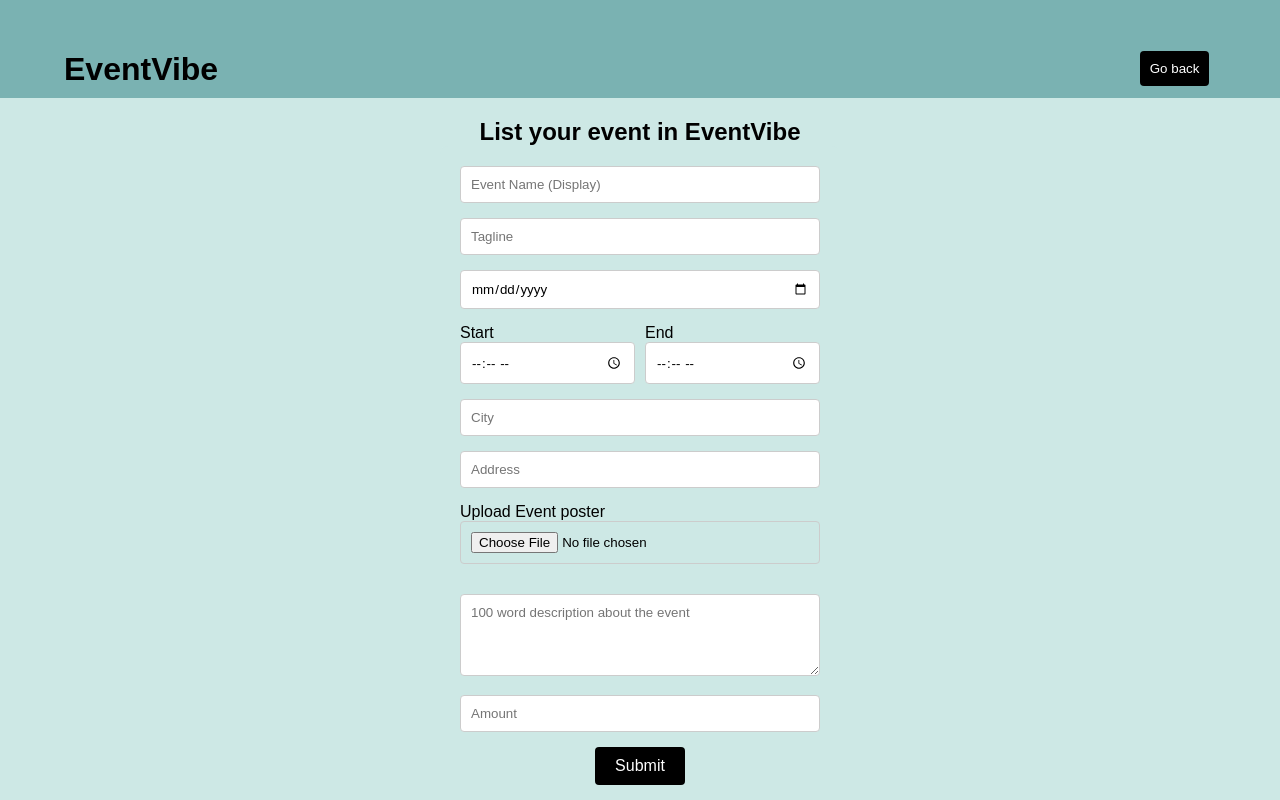
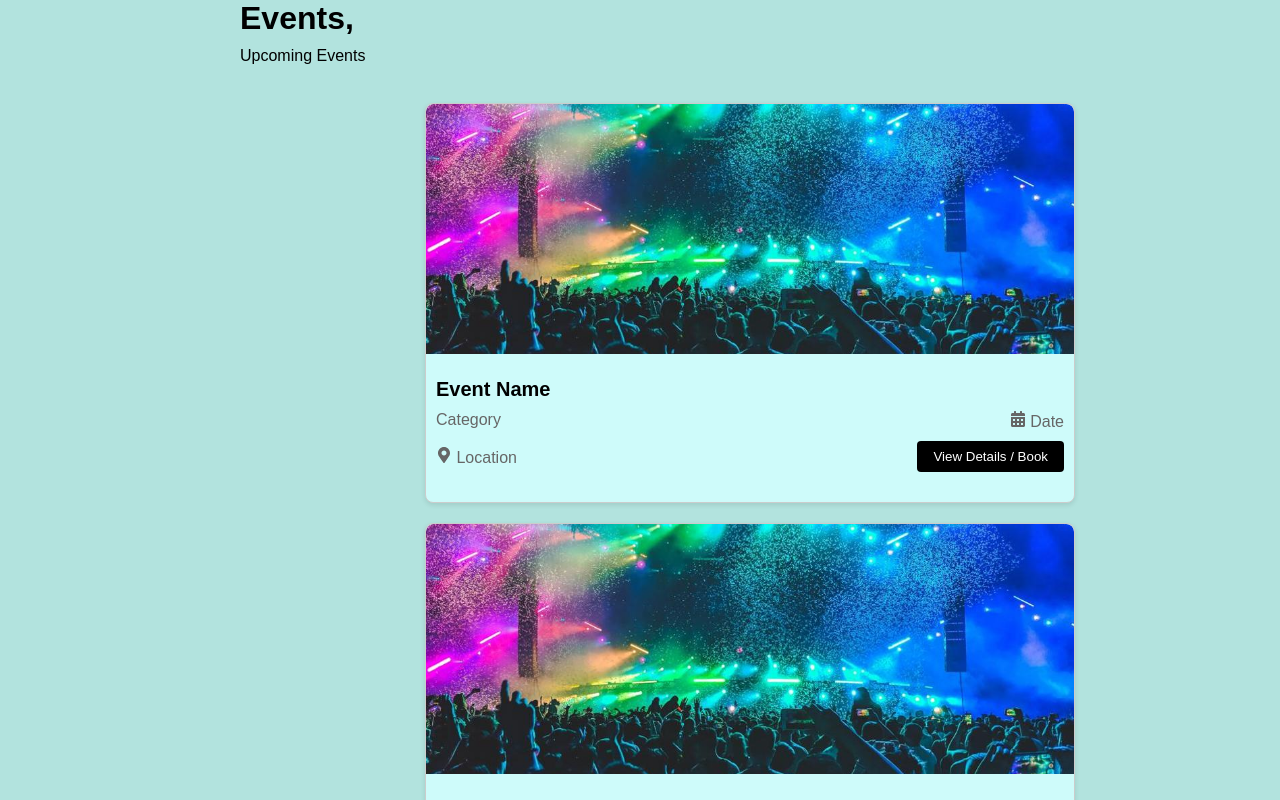
Before and after one commit to Hackathon-Project-Grind/Event-Vibe, a React (Vite) app in the folder FRONTEND/: page / in a window 1280 px wide. Shown: the top 800 px of the page. Built offline with nearby package versions, Linux system fonts and the light colour scheme.

Commit message:
homecss fix

```diff
--- a/FRONTEND/src/App.jsx
+++ b/FRONTEND/src/App.jsx
@@ -1,7 +1,5 @@
 import React from 'react';
 import './App.css';
-
-import './App.css'
 import Navbar from './components/Navigation/Navbar.jsx';
 
 import { BrowserRouter as Router, Routes, Route } from 'react-router-dom';
@@ -12,7 +10,7 @@ function App() {
   return (
       <div>
 
-        <ListEvents/>
+        <Home/>
 
       </div>
   );
--- a/FRONTEND/src/components/Home/Home.css
+++ b/FRONTEND/src/components/Home/Home.css
@@ -1,12 +1,15 @@
+/* General Styles */
 .card {
+    width: 650px;
+    height: 400px;
+    margin-top: 20px;
+    margin-left: auto;
+    margin-right: auto;
     border: 1px solid #ccc;
     border-radius: 8px;
     box-shadow: 0 2px 5px rgba(0, 0, 0, 0.1);
     overflow: hidden;
-    width: 650px;
-    height: 400px;
-    margin-top: 20px;
-    background-color: #CDE8E5;
+    background-color: #cefbfa;
     font-family: Arial, Helvetica, sans-serif;
     transition: transform 0.3s ease;
   }
@@ -66,15 +69,19 @@
   .view-more-btn:hover {
     background-color: #00baba;
   }
-.SubHead{
-    margin-left: 0px;
+
+  /* Subheadings */
+  .SubHead,
+  .Heading {
+    text-align: left;
+    margin-left: 20px; /* Adjust as needed */
     margin-top: 10px;
-    margin-bottom: -20px;
-    text-align: left;
   }
 
-.Heading{
-    margin-left: 0px;
-    margin-top: 10px;
-    text-align: left;
+  /* Homepage Styles */
+  .HomePage {
+    background-color: #b2e3de;
+    margin-top: -10px;
+    align-items: center;
+    padding-left: 220px; /* Leave space for the navbar */
   }
--- a/FRONTEND/src/components/Home/Home.jsx
+++ b/FRONTEND/src/components/Home/Home.jsx
@@ -6,7 +6,7 @@ import { FaCalendarAlt, FaMapMarkerAlt } from 'react-icons/fa';
 
 function Home() {
   return (
-    <>
+    <div className="HomePage">
     <h1 className="Heading">Events,</h1>
     <p className="SubHead">Upcoming Events</p>
     <br/>
@@ -53,7 +53,7 @@ function Home() {
       </div>
     </div>
 
-    </>
+    </div>
   );
 }
 
```
Lines whose indentation alone changed are shown as unchanged.
